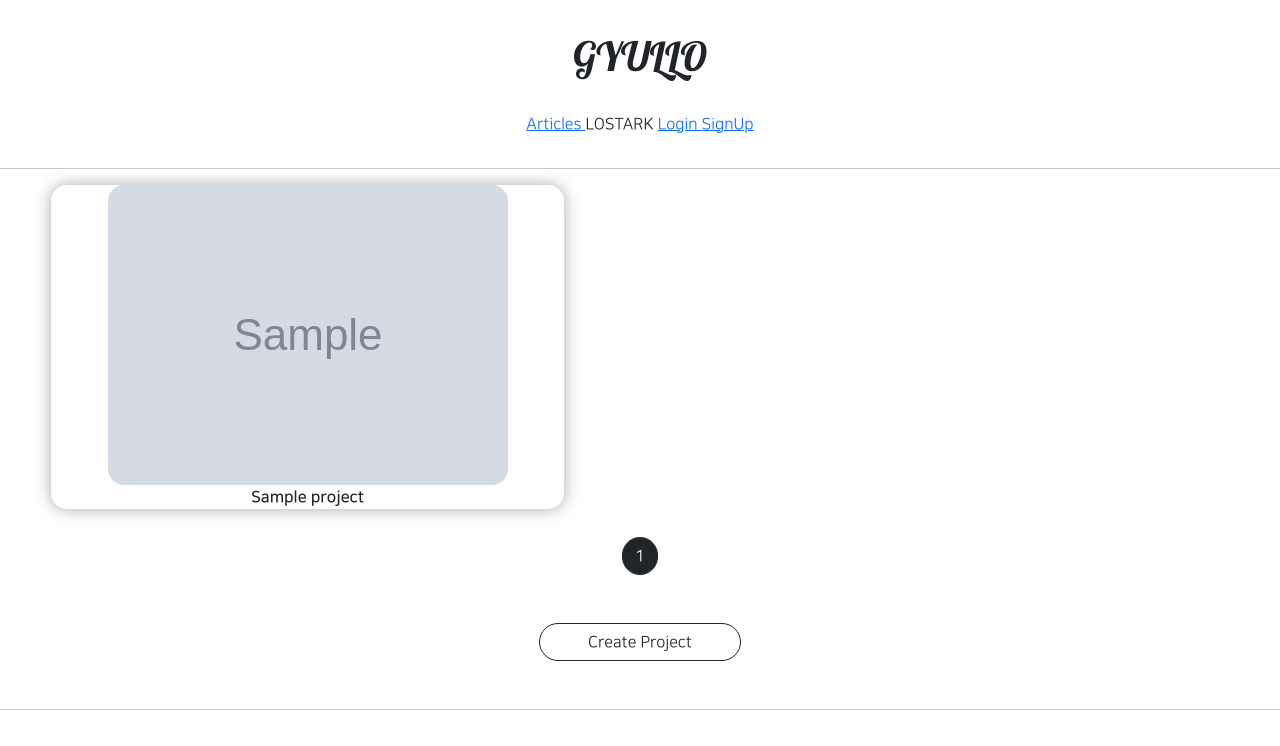
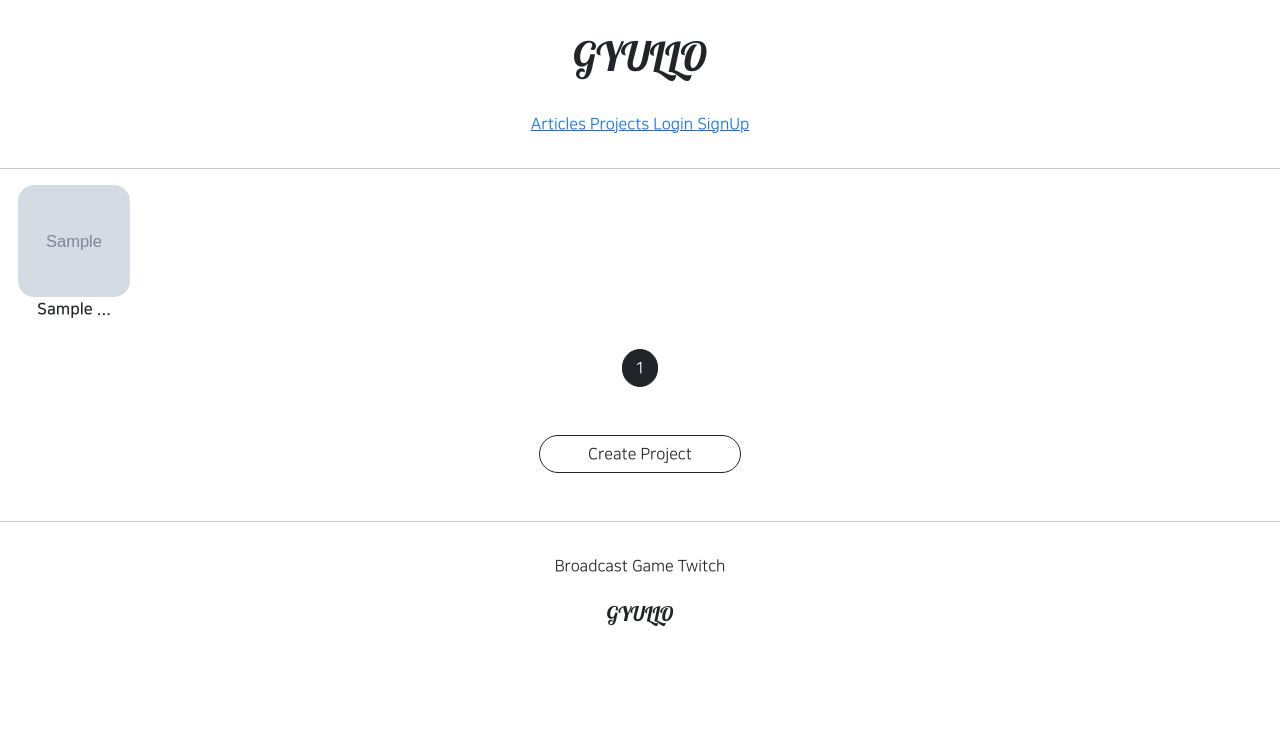
Before and after one commit to gyullo18/gis_1ban_2, a Django app: page /projects/list/ in a window 1280 px wide. Shown: the top 746 px of the page. After the commit the page ends 626 px from the top, so only its background shows below. Run offline with Django 3.2, Linux system fonts and the light colour scheme; tables that the repository leaves empty hold one stand-in row (values such as "Sample post"); grey boxes marked "Sample" are stand-in pictures; parts of the project's set-up code (start-up, migrations or seed data) failed here and were passed over; some libraries are stand-ins or nearby versions.

Commit message:
8/18 1ban project2 3

```diff
--- a/projectapp/templates/projectapp/list.html
+++ b/projectapp/templates/projectapp/list.html
@@ -12,19 +12,20 @@
         }
 
         .container div {
-            width: 45%;
-                max-with: 200px;
+            {#임의의 크기에 대응할 필요가 없음 - 크기 삭제#}
             display: flex;
             justify-content: center;
             align-items: center;
             border-radius: 1rem;
                 flex-direction: column;
-                box-shadow: 0 0 1rem darkgray;
             }
 
 
             div img {
-                width:100%;
+                width: 7rem;
+                height: 7rem;
+                {#비율에 맞춘 크기를 출력-왜곡되지 않음#}
+                object-fit: cover;
                 border-radius: 1rem;
             }
     </style>
@@ -37,8 +38,8 @@
                 <a href="{% url 'projectapp:detail' pk=project.pk %}">
                     <img src="{{  project.image.url }}" alt="">
                 </a>
-                {# 게시판 제목 출력#}
-                <span class="NNS_B" m-2>{{ project.name }}</span>
+                {# 게시판 제목 출력 -- 10까지의 글자 빼고는 ... #}
+                <span class="NNS_B" m-2>{{ project.name | truncatechars:10 }}</span>
             </div>
 
         {% endfor %}
--- a/projectapp/views.py
+++ b/projectapp/views.py
@@ -24,7 +24,7 @@ class ProjectCreateView(CreateView):
 
     # 8/18 5분
     def get_success_url(self):
-        return reverse('projectapp:detail', kwargs={'pk': self.object})
+        return reverse('projectapp:detail', kwargs={'pk': self.object.pk})
 
 # 8/12
 #detailview
--- a/templates/header.html
+++ b/templates/header.html
@@ -10,7 +10,12 @@
                 Articles
             </a>
         </span>
-        <span>LOSTARK</span>
+        {# 8/18 nav바 2번에 prjects로 바로 갈수 있는 버튼 만들어 주기#}
+        <span>
+            <a href="{% url 'projectapp:list' %}">
+                Projects
+            </a>
+        </span>
 
 
         {% if not user.is_authenticated %}
```
